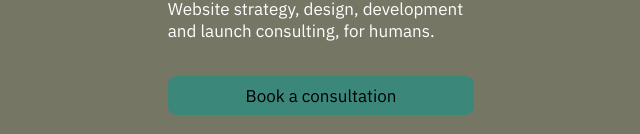
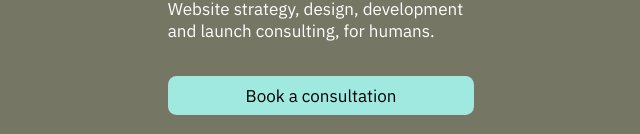
Before and after one commit to dmcb/web-for-humans, a SvelteKit app in the folder web/: page / in a window 1280 px wide. In both pictures the pointer is over the link "Book a consultation". Shown: the part 663-797 px from the top of the page, without its empty margins (319-959 px from the left). Built offline with nearby package versions, Linux system fonts and the light colour scheme; a web font is replaced by a local one.

Commit message:
Tweaks button hover

```diff
--- a/web/src/routes/+page.svelte
+++ b/web/src/routes/+page.svelte
@@ -94,7 +94,7 @@
 		transition: background-color 0.2s;
 
 		&:hover {
-			background-color: #3b877a;
+			background-color: #9fe9e0;
 		}
 	}
 </style>
```
